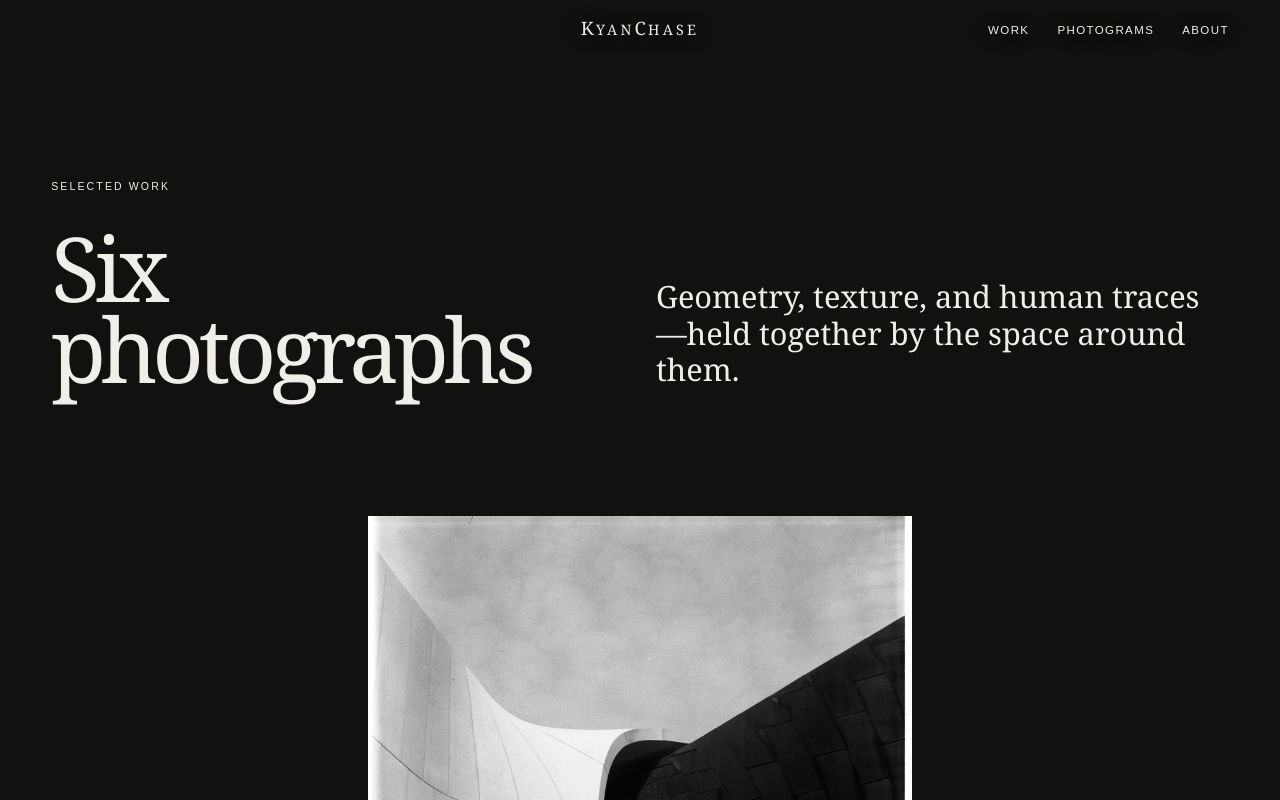
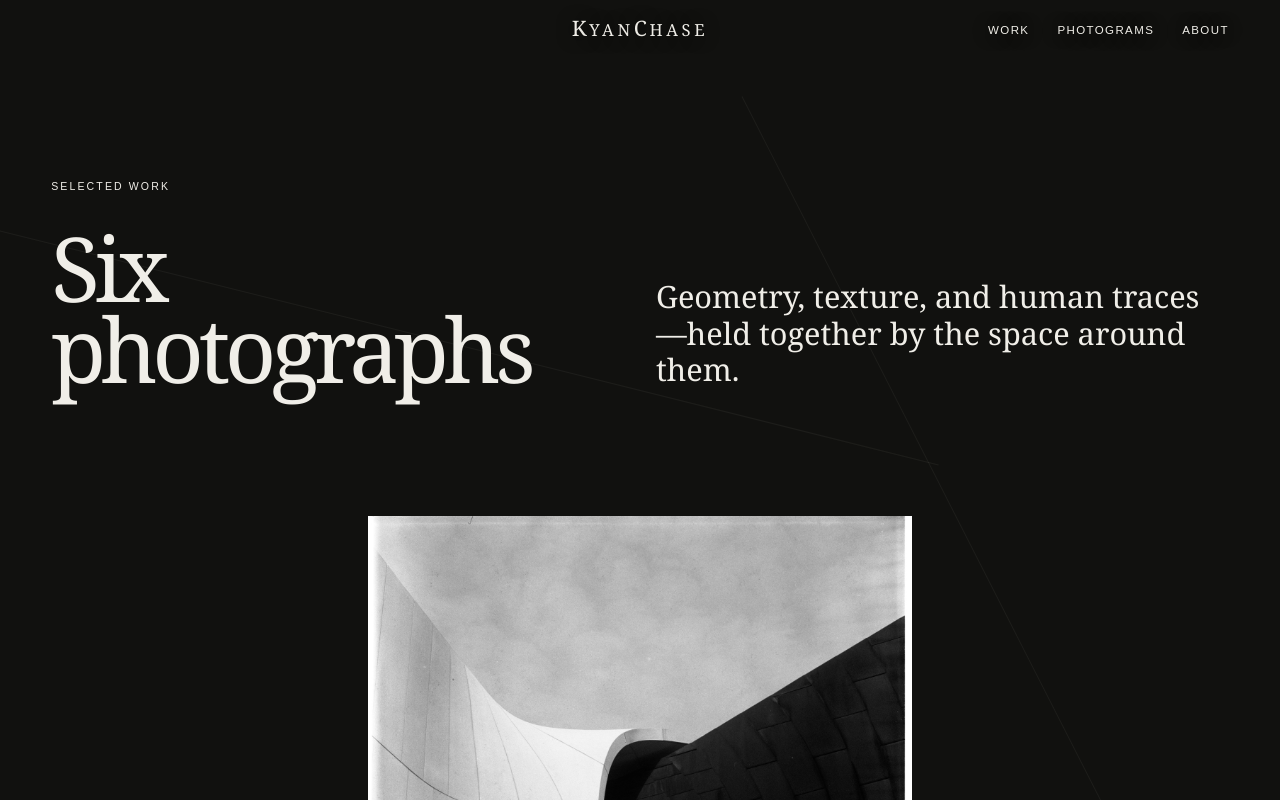
Before and after one commit to kyanchase/kyanchase.com, a Next.js app: page /work in a window 1280 px wide. Shown: the top 800 px of the page. Built offline with nearby package versions, Linux system fonts and the light colour scheme.

Commit message:
Extend geometric lines across portfolio

```diff
--- a/app/globals.css
+++ b/app/globals.css
@@ -68,7 +68,7 @@ img {
   align-items: baseline;
   display: inline-flex;
   font-family: Georgia, "Times New Roman", serif;
-  font-size: 0.9rem;
+  font-size: 1.04rem;
   font-weight: 400;
   left: 50%;
   letter-spacing: 0.22em;
@@ -198,6 +198,17 @@ footer a:hover,
   width: 120vw;
 }
 
+.hero-geometry span:nth-child(5) {
+  background: rgb(255 255 255 / 8%);
+  bottom: -8rem;
+  height: 20rem;
+  left: 76%;
+  rotate: -32deg;
+  top: auto;
+  translate: none;
+  width: 1px;
+}
+
 .eyebrow {
   font-size: 0.66rem;
   letter-spacing: 0.2em;
@@ -267,7 +278,9 @@ figcaption {
 .work {
   background: var(--ink);
   color: var(--paper);
+  overflow: hidden;
   padding: clamp(5rem, 10vw, 10rem) var(--pad);
+  position: relative;
 }
 
 .section-intro {
@@ -275,6 +288,8 @@ figcaption {
   gap: 2rem;
   grid-template-columns: 1fr 1fr;
   margin-bottom: clamp(5rem, 10vw, 11rem);
+  position: relative;
+  z-index: 1;
 }
 
 .section-intro .eyebrow {
@@ -305,6 +320,8 @@ figcaption {
   display: grid;
   gap: clamp(5rem, 12vw, 13rem) clamp(2rem, 7vw, 8rem);
   grid-template-columns: repeat(12, 1fr);
+  position: relative;
+  z-index: 1;
 }
 
 .gallery-item {
@@ -371,6 +388,108 @@ figcaption {
   inset: 0;
   pointer-events: none;
   position: absolute;
+}
+
+.section-geometry {
+  inset: 0;
+  overflow: hidden;
+  pointer-events: none;
+  position: absolute;
+}
+
+.section-geometry span {
+  background: rgb(240 238 232 / 6%);
+  height: 1px;
+  position: absolute;
+  transform-origin: left center;
+}
+
+.about-geometry span:first-child {
+  left: 76%;
+  rotate: 32deg;
+  top: 0;
+  width: 58vw;
+}
+
+.about-geometry span:nth-child(2) {
+  right: -5vw;
+  rotate: 145deg;
+  top: 43%;
+  width: 72vw;
+}
+
+.about-geometry span:last-child {
+  bottom: 0;
+  left: 32%;
+  rotate: -24deg;
+  width: 58vw;
+}
+
+.work-geometry span:first-child {
+  left: 32%;
+  rotate: 24deg;
+  top: 0;
+  width: 76vw;
+}
+
+.work-geometry span:nth-child(2) {
+  right: -16vw;
+  rotate: 151deg;
+  top: 28%;
+  width: 92vw;
+}
+
+.work-geometry span:last-child {
+  bottom: 0;
+  left: 18%;
+  rotate: -17deg;
+  width: 88vw;
+}
+
+.photograms-geometry span:first-child {
+  left: 18%;
+  rotate: 17deg;
+  top: 0;
+  width: 96vw;
+}
+
+.photograms-geometry span:nth-child(2) {
+  right: -22vw;
+  rotate: 157deg;
+  top: 34%;
+  width: 108vw;
+}
+
+.photograms-geometry span:last-child {
+  bottom: 0;
+  left: 10%;
+  rotate: -11deg;
+  width: 105vw;
+}
+
+.standalone-section .section-geometry span {
+  background: rgb(240 238 232 / 5%);
+}
+
+.standalone-section .section-geometry span:first-child {
+  left: -12vw;
+  rotate: 14deg;
+  top: 12rem;
+  width: 88vw;
+}
+
+.standalone-section .section-geometry span:nth-child(2) {
+  left: 58%;
+  rotate: 63deg;
+  top: 6rem;
+  width: 70vw;
+}
+
+.standalone-section .section-geometry span:last-child {
+  left: 8%;
+  rotate: -21deg;
+  top: 58%;
+  width: 112vw;
 }
 
 .photograms {
@@ -442,6 +561,7 @@ figcaption {
   gap: clamp(5rem, 11vw, 12rem) clamp(2rem, 7vw, 8rem);
   grid-template-columns: repeat(12, 1fr);
   position: relative;
+  z-index: 1;
 }
 
 .photogram-item {
@@ -510,10 +630,12 @@ figcaption {
   gap: 3rem;
   grid-template-columns: 1fr 1fr;
   position: relative;
+  z-index: 1;
 }
 
 .about > .eyebrow {
   position: relative;
+  z-index: 1;
 }
 
 .about-copy {
@@ -683,6 +805,7 @@ footer > a:last-child {
   }
 
   .site-header .wordmark {
+    font-size: 0.96rem;
     left: auto;
     position: relative;
     transform: none;
@@ -723,6 +846,14 @@ footer > a:last-child {
   .hero-geometry span:nth-child(2) {
     height: 82vw;
     width: 82vw;
+  }
+
+  .hero-geometry span:nth-child(5) {
+    left: 82%;
+  }
+
+  .section-geometry span {
+    opacity: 0.8;
   }
 
   .section-intro,
--- a/app/page.tsx
+++ b/app/page.tsx
@@ -8,7 +8,7 @@ import {
 
 export default function Home() {
   return (
-    <main>
+    <main className="home-page">
       <SiteHeader />
 
       <section className="hero" id="top" aria-labelledby="hero-title">
@@ -16,6 +16,7 @@ export default function Home() {
           Kyan Chase
         </h1>
         <div className="hero-geometry" aria-hidden="true">
+          <span />
           <span />
           <span />
           <span />
--- a/app/portfolio.tsx
+++ b/app/portfolio.tsx
@@ -88,6 +88,11 @@ export function SiteHeader() {
 export function AboutSection() {
   return (
     <section className="about" id="about" aria-labelledby="about-title">
+      <div className="section-geometry about-geometry" aria-hidden="true">
+        <span />
+        <span />
+        <span />
+      </div>
       <p className="eyebrow">About</p>
       <div className="about-grid">
         <h2 id="about-title">Kyan Chase</h2>
@@ -155,7 +160,16 @@ export function AboutSection() {
 
 export function WorkSection({ standalone = false }: { standalone?: boolean }) {
   return (
-    <section className="work" id="work" aria-labelledby="work-title">
+    <section
+      className={`work${standalone ? " standalone-section" : ""}`}
+      id="work"
+      aria-labelledby="work-title"
+    >
+      <div className="section-geometry work-geometry" aria-hidden="true">
+        <span />
+        <span />
+        <span />
+      </div>
       <div className="section-intro">
         <p className="eyebrow">Selected work</p>
         {standalone ? (
@@ -195,10 +209,15 @@ export function PhotogramsSection({
 }) {
   return (
     <section
-      className="photograms"
+      className={`photograms${standalone ? " standalone-section" : ""}`}
       id="photograms"
       aria-labelledby="photograms-title"
     >
+      <div className="section-geometry photograms-geometry" aria-hidden="true">
+        <span />
+        <span />
+        <span />
+      </div>
       <div className="photograms-intro">
         <p className="eyebrow">Darkroom experiments</p>
         {standalone ? (
```
